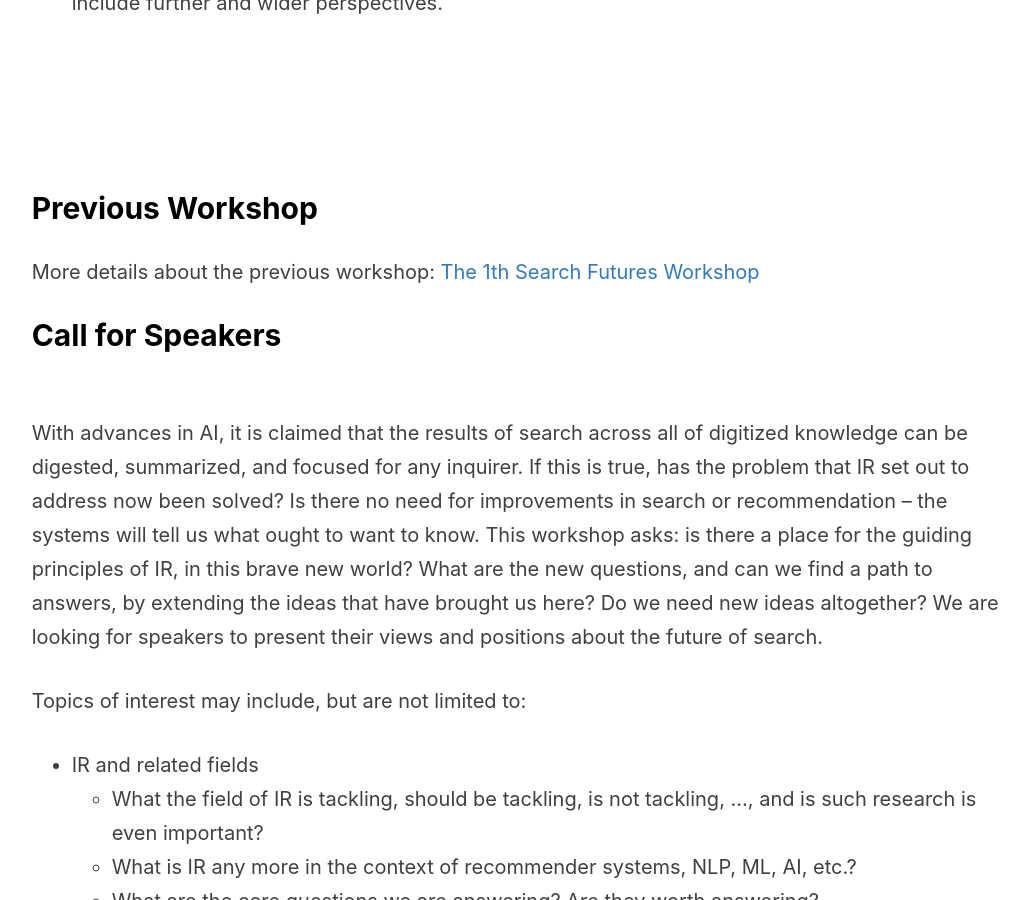
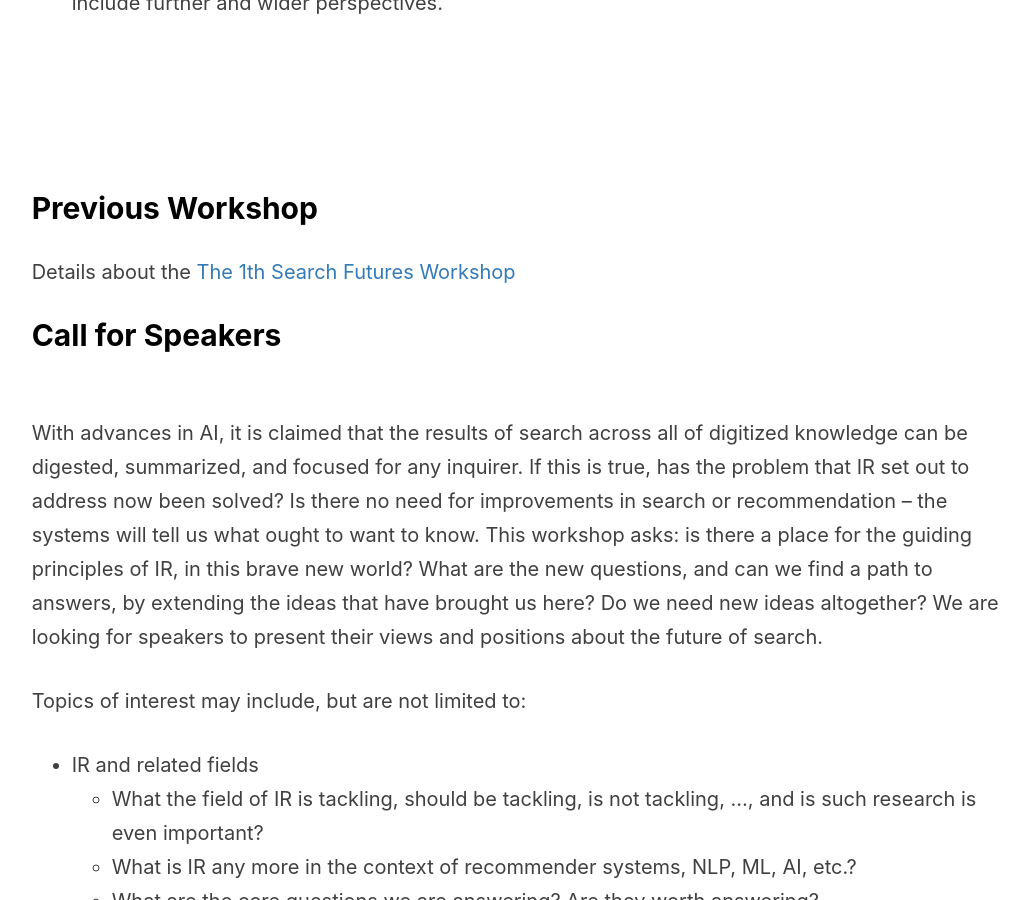
Before and after one commit to SearchFutures/SearchFutures.github.io, a Jekyll site: the page built from index.md, in a window 1280 px wide and 900 px high, scrolled down 1752 px. Shown: the whole window, without its empty margins (90-1119 px from the left). Built offline with Jekyll 4.4.1, drawn with Linux system fonts in a browser that asks for light colours; nearby versions of some CDN libraries; our own code applies the rules of GitHub Pages for plain Markdown files.

Commit message:
Update index.md

```diff
--- a/index.md
+++ b/index.md
@@ -28,7 +28,7 @@ The Second Search Futures Workshop aims to provide a much-needed forum for the I
 <br/>
 
 ## <a name='Call for Speakers' style="color: black !important; text-decoration: none;text-align: center;"> Previous Workshop </a> <br/>
-More details about the previous workshop: <a href="https://searchfutures.github.io/searchfuture01/">The 1th Search Futures Workshop</a>
+Details about the <a href="https://searchfutures.github.io/searchfuture01/">The 1th Search Futures Workshop</a>
 
 ## <a name='Call for Speakers' style="color: black !important; text-decoration: none;text-align: center;"> Call for Speakers </a> <br/>
 <br/>
```
